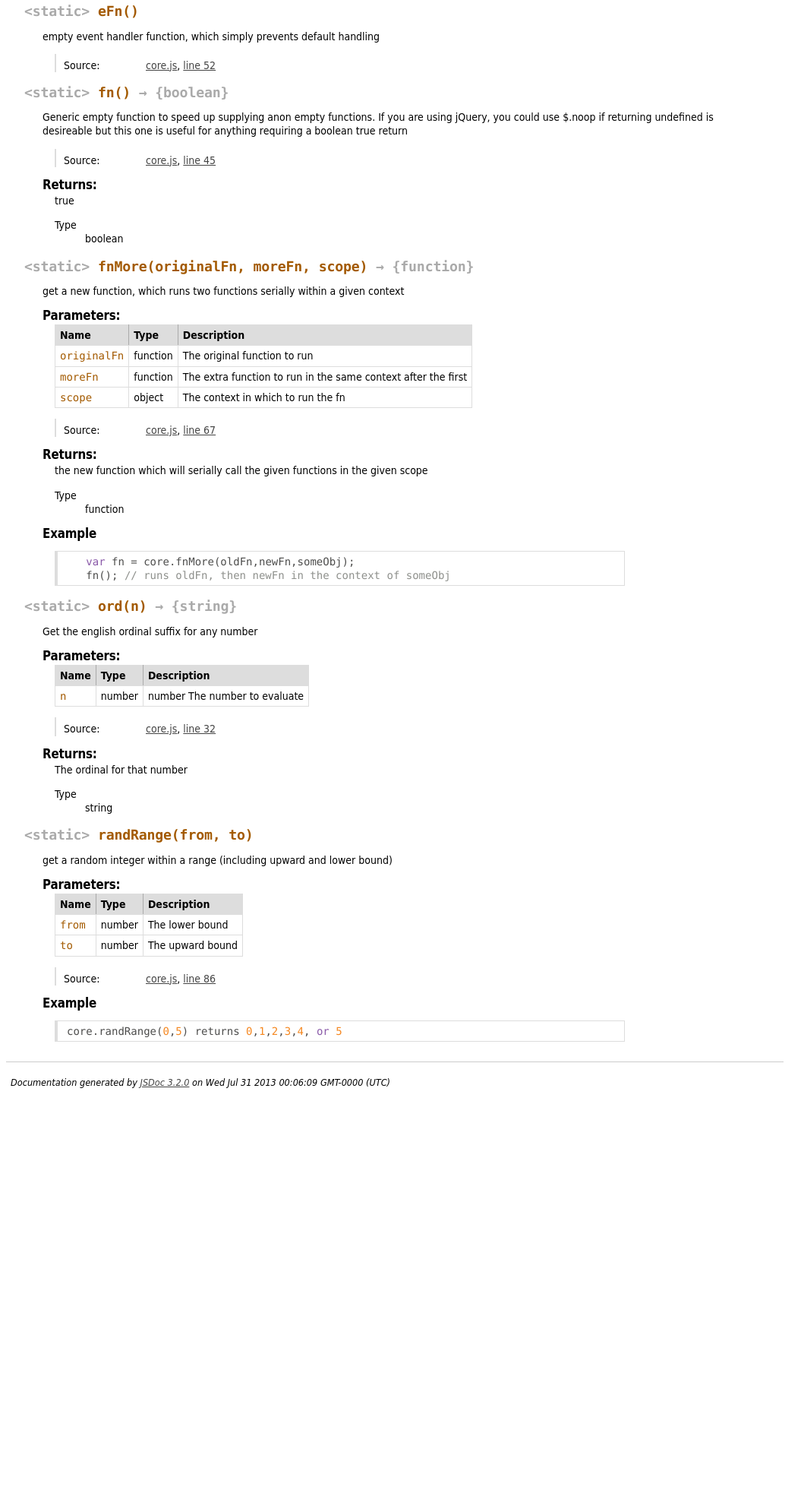
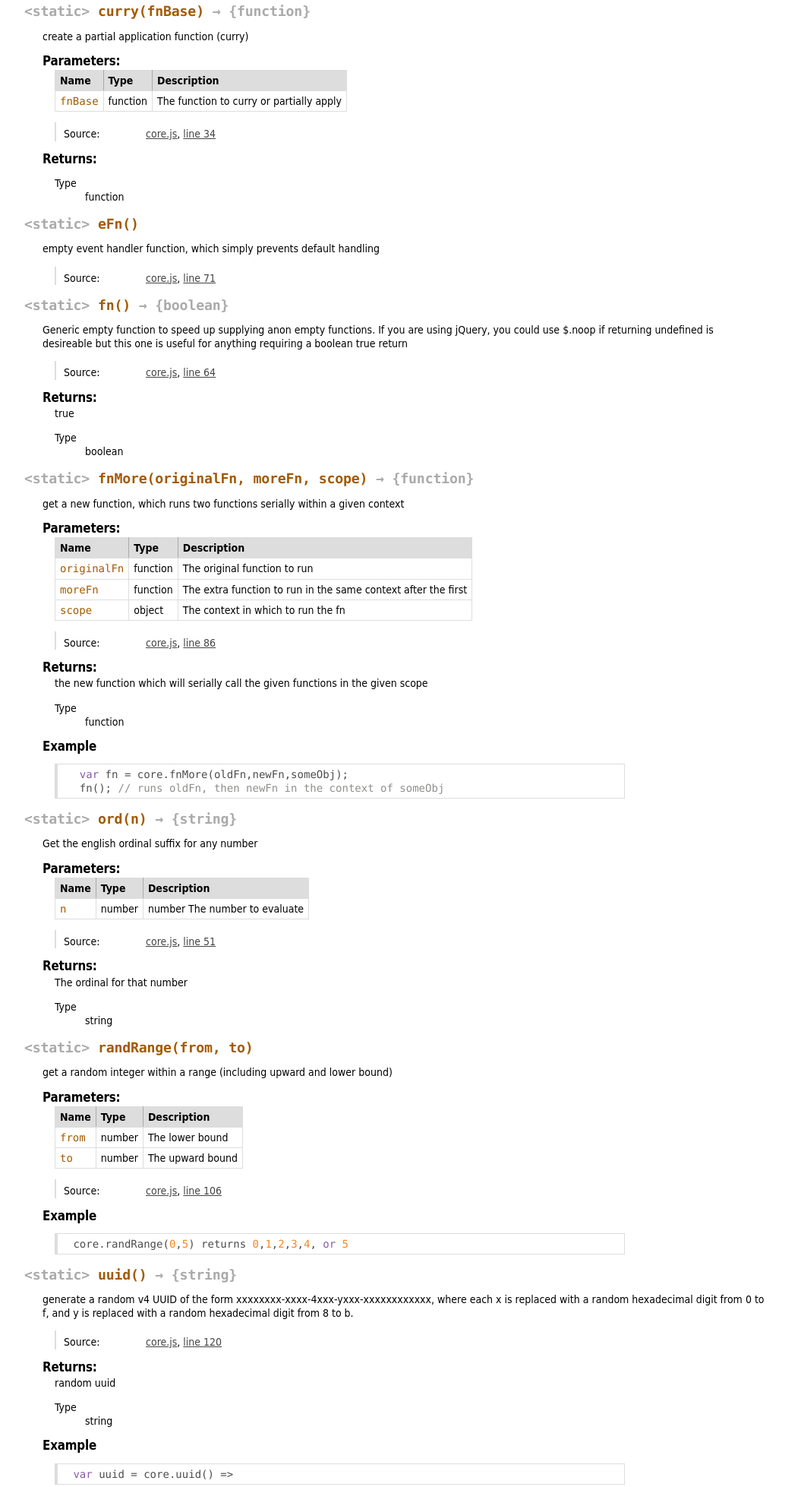
Before and after one commit to atomantic/core.js, a plain HTML site: page docs/module-core.html in a window 1280 px wide. Shown: the part 255-2212 px from the top of the page at 76% size, without its empty margins (0-1055 px from the left). Before the commit the page ends 1703 px from the top, so only its background shows below. Drawn offline with Linux system fonts and the light colour scheme.

```diff
--- a/docs/module-core.html
+++ b/docs/module-core.html
@@ -105,6 +105,141 @@
         <dl>
 
 <dt>
+    <h4 class="name" id="curry"><span class="type-signature">&lt;static> </span>curry<span class="signature">(fnBase)</span><span class="type-signature"> &rarr; {function}</span></h4>
+
+
+</dt>
+<dd>
+
+
+    <div class="description">
+        create a partial application function (curry)
+    </div>
+
+
+
+
+
+
+
+        <h5>Parameters:</h5>
+
+
+<table class="params">
+    <thead>
+	<tr>
+
+		<th>Name</th>
+
+
+		<th>Type</th>
+
+
+
+
+
+		<th class="last">Description</th>
+	</tr>
+	</thead>
+
+	<tbody>
+
+
+        <tr>
+
+                <td class="name"><code>fnBase</code></td>
+
+
+            <td class="type">
+
+
+<span class="param-type">function</span>
+
+
+
+            </td>
+
+
+
+
+
+            <td class="description last">The function to curry or partially apply</td>
+        </tr>
+
+
+	</tbody>
+</table>
+
+
+
+<dl class="details">
+
+
+
+
+
+
+
+
+
+
+
+
+
+
+
+
+
+
+
+    <dt class="tag-source">Source:</dt>
+    <dd class="tag-source"><ul class="dummy"><li>
+        <a href="core.js.html">core.js</a>, <a href="core.js.html#line34">line 34</a>
+    </li></ul></dd>
+
+
+
+
+
+
+
+</dl>
+
+
+
+
+
+
+
+
+
+
+
+    <h5>Returns:</h5>
+
+
+
+
+<dl>
+	<dt>
+		Type
+	</dt>
+	<dd>
+
+<span class="param-type">function</span>
+
+
+	</dd>
+</dl>
+
+
+
+
+</dd>
+
+
+
+<dt>
     <h4 class="name" id="eFn"><span class="type-signature">&lt;static> </span>eFn<span class="signature">()</span><span class="type-signature"></span></h4>
 
 
@@ -146,7 +281,7 @@
 
     <dt class="tag-source">Source:</dt>
     <dd class="tag-source"><ul class="dummy"><li>
-        <a href="core.js.html">core.js</a>, <a href="core.js.html#line52">line 52</a>
+        <a href="core.js.html">core.js</a>, <a href="core.js.html#line71">line 71</a>
     </li></ul></dd>
 
 
@@ -217,7 +352,7 @@
 
     <dt class="tag-source">Source:</dt>
     <dd class="tag-source"><ul class="dummy"><li>
-        <a href="core.js.html">core.js</a>, <a href="core.js.html#line45">line 45</a>
+        <a href="core.js.html">core.js</a>, <a href="core.js.html#line64">line 64</a>
     </li></ul></dd>
 
 
@@ -402,7 +537,7 @@
 
     <dt class="tag-source">Source:</dt>
     <dd class="tag-source"><ul class="dummy"><li>
-        <a href="core.js.html">core.js</a>, <a href="core.js.html#line67">line 67</a>
+        <a href="core.js.html">core.js</a>, <a href="core.js.html#line86">line 86</a>
     </li></ul></dd>
 
 
@@ -449,8 +584,8 @@
 
         <h5>Example</h5>
 
-    <pre class="prettyprint"><code>   var fn = core.fnMore(oldFn,newFn,someObj);
-   fn(); // runs oldFn, then newFn in the context of someObj</code></pre>
+    <pre class="prettyprint"><code>  var fn = core.fnMore(oldFn,newFn,someObj);
+  fn(); // runs oldFn, then newFn in the context of someObj</code></pre>
 
 
 </dd>
@@ -547,7 +682,7 @@
 
     <dt class="tag-source">Source:</dt>
     <dd class="tag-source"><ul class="dummy"><li>
-        <a href="core.js.html">core.js</a>, <a href="core.js.html#line32">line 32</a>
+        <a href="core.js.html">core.js</a>, <a href="core.js.html#line51">line 51</a>
     </li></ul></dd>
 
 
@@ -709,7 +844,7 @@
 
     <dt class="tag-source">Source:</dt>
     <dd class="tag-source"><ul class="dummy"><li>
-        <a href="core.js.html">core.js</a>, <a href="core.js.html#line86">line 86</a>
+        <a href="core.js.html">core.js</a>, <a href="core.js.html#line106">line 106</a>
     </li></ul></dd>
 
 
@@ -734,7 +869,105 @@
 
         <h5>Example</h5>
 
-    <pre class="prettyprint"><code>core.randRange(0,5) returns 0,1,2,3,4, or 5</code></pre>
+    <pre class="prettyprint"><code> core.randRange(0,5) returns 0,1,2,3,4, or 5</code></pre>
+
+
+</dd>
+
+
+
+<dt>
+    <h4 class="name" id="uuid"><span class="type-signature">&lt;static> </span>uuid<span class="signature">()</span><span class="type-signature"> &rarr; {string}</span></h4>
+
+
+</dt>
+<dd>
+
+
+    <div class="description">
+        generate a random v4 UUID of the form xxxxxxxx-xxxx-4xxx-yxxx-xxxxxxxxxxxx,
+where each x is replaced with a random hexadecimal digit from 0 to f,
+and y is replaced with a random hexadecimal digit from 8 to b.
+    </div>
+
+
+
+
+
+
+
+
+
+<dl class="details">
+
+
+
+
+
+
+
+
+
+
+
+
+
+
+
+
+
+
+
+    <dt class="tag-source">Source:</dt>
+    <dd class="tag-source"><ul class="dummy"><li>
+        <a href="core.js.html">core.js</a>, <a href="core.js.html#line120">line 120</a>
+    </li></ul></dd>
+
+
+
+
+
+
+
+</dl>
+
+
+
+
+
+
+
+
+
+
+
+    <h5>Returns:</h5>
+
+
+<div class="param-desc">
+    random uuid
+</div>
+
+
+
+<dl>
+	<dt>
+		Type
+	</dt>
+	<dd>
+
+<span class="param-type">string</span>
+
+
+	</dd>
+</dl>
+
+
+
+
+        <h5>Example</h5>
+
+    <pre class="prettyprint"><code> var uuid = core.uuid() => </code></pre>
 
 
 </dd>
@@ -761,7 +994,7 @@
 <br clear="both">
 
 <footer>
-    Documentation generated by <a href="https://github.com/jsdoc3/jsdoc">JSDoc 3.2.0</a> on Wed Jul 31 2013 00:06:09 GMT-0000 (UTC)
+    Documentation generated by <a href="https://github.com/jsdoc3/jsdoc">JSDoc 3.2.0</a> on Mon Aug 05 2013 23:30:47 GMT-0000 (UTC)
 </footer>
 
 <script> prettyPrint(); </script>
```
Also changed, not shown: core.js (+43 -4 lines), docs/core.jquery.js.html (+1 -1 lines), docs/core.js.html (+43 -4 lines), docs/external-String.html (+1 -1 lines), docs/external-jQuery.html (+1 -1 lines), docs/index.html (+1 -1 lines), docs/jquery.html (+1 -1 lines), docs/string.endsWith.js.html (+1 -1 lines), docs/string.startsWith.js.html (+1 -1 lines), core.min.js.
